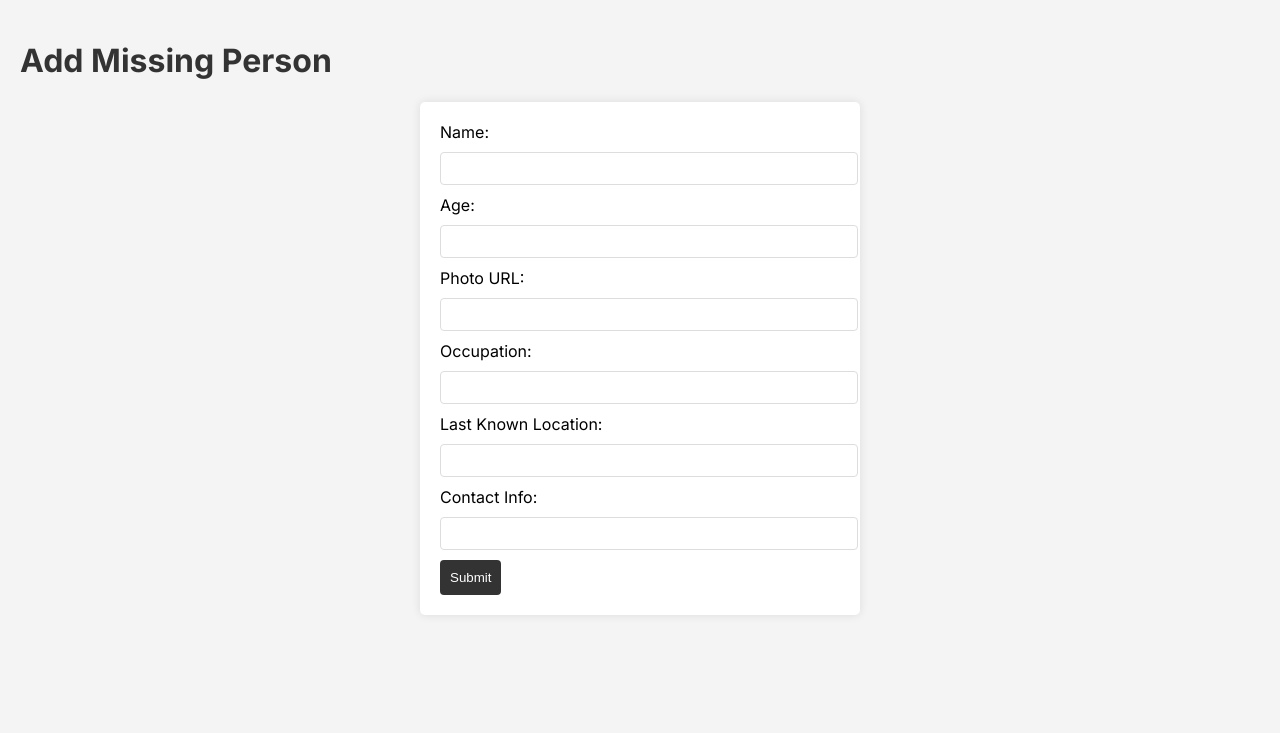
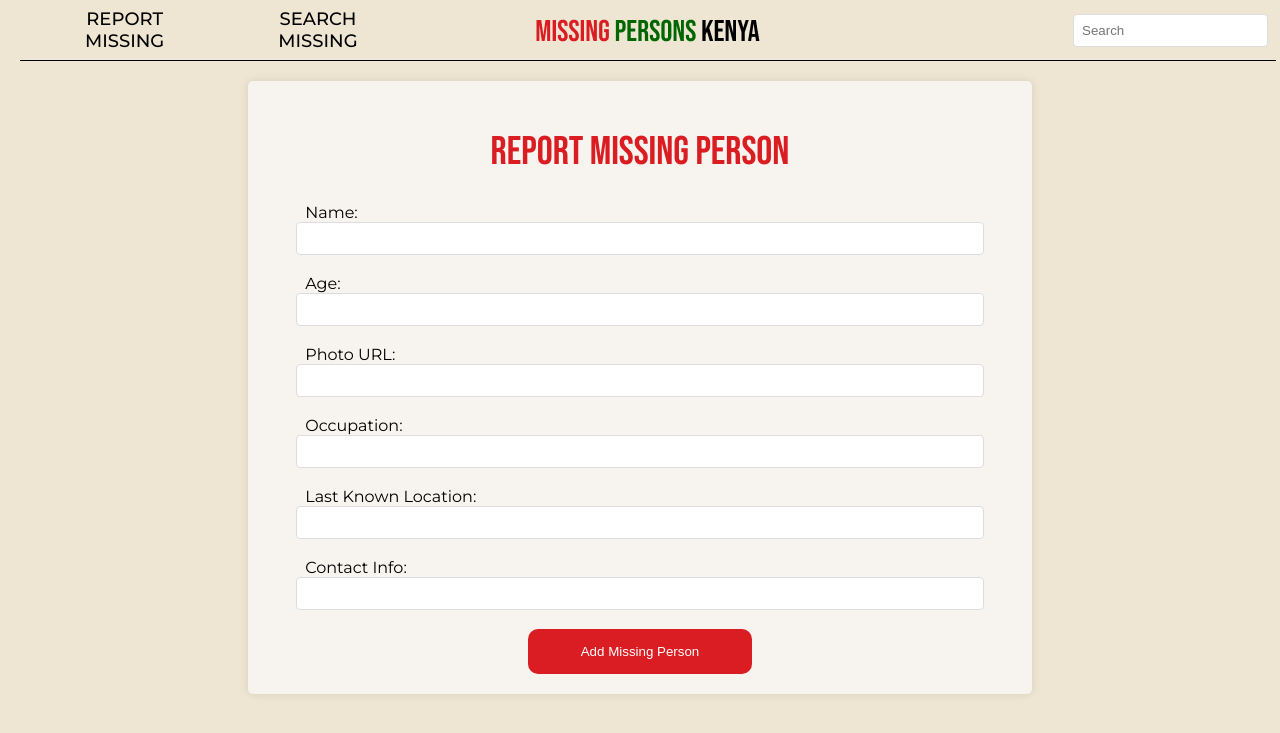
Before and after one commit to mutheujoy/MISSING-PERSONS-DATABASE-2024-KENYA-FINANCE-BILL-PROTESTS-, a Flask app: page /add in a window 1280 px wide. Shown: the top 733 px of the page. Run offline with Flask 3, Linux system fonts and the light colour scheme.

Commit message:
Added CSS styling, nav and a logo

```diff
--- a/app/Templates/templates/add_person.html
+++ b/app/Templates/templates/add_person.html
@@ -3,11 +3,26 @@
 <head>
     <meta charset="UTF-8">
     <title>Add Missing Person</title>
-    <link rel="stylesheet" href="{{ url_for('static', filename='style.css') }}">
+    <link rel="stylesheet" href="{{ url_for('static', filename='style.css') }}" />
 </head>
-<body>
-    <h1>Add Missing Person</h1>
+<body class="add_person">
+    <header>
+        <nav>
+          <div class="topnav">
+          <div class="flex-nav">
+            <a href="{{ url_for('add_person') }}">REPORT MISSING</a>
+            <a class="active" href="{{ url_for('index') }}">SEARCH MISSING</a>
+            </div>
+            <div id="logo" class="flex-nav"><img src="missinglogo.png" alt="Home"/></div>
+            <div class="flex-nav">
+            <input id="srchbar"  type="search" placeholder="Search">
+            </div>
+         </div>
+        </nav>
+    </header>
         <form method="POST">
+        <h1 style="text-align: center; color: #DA1D22;">REPORT MISSING PERSON</h1>
+
             <label for="name">Name:</label>
             <input type="text" id="name" name="name" required>
             <br>
@@ -26,7 +41,7 @@
             <label for="contact_info">Contact Info:</label>
             <input type="text" id="contact_info" name="contact_info" required>
             <br>
-        <button type="submit">Submit</button>
+            <button type="submit">Add Missing Person</button>
         </form>
     </body>
     </html>
--- a/app/static/style.css
+++ b/app/static/style.css
@@ -1,45 +1,60 @@
-@import url("https://fonts.googleapis.com/css2?family=Inter:wght@400;500;600;700&display=swap");
+@import url('https://fonts.googleapis.com/css2?family=Bebas+Neue&display=swap');
+@import url('https://fonts.googleapis.com/css2?family=Bebas+Neue&family=Montserrat:ital,wght@0,100..900;1,100..900&display=swap');
 
 body {
-  font-family: "Inter", sans-serif;
   margin: 0;
-  padding: 20px;
-  background-color: #f4f4f4;
+  padding: 0px 20px 0px 20px;
+  background-color: #EEE5D2;
+  font-family: "Montserrat", sans-serif;
 }
 
 h1 {
-  color: #333;
+  font-size: 40px;
+  font-family: Bebas Neue;
+  font-weight: 400;
 }
 
 form {
-  background: #fff;
+  background: #F7F3EE;
   padding: 20px;
   border-radius: 5px;
   box-shadow: 0 0 10px rgba(0, 0, 0, 0.1);
-  max-width: 400px;
-  margin: 0 auto;
+  max-width: 60%;
+  margin: 20px auto;
+  display: grid;
 }
+
+#srchbar {
+  width: auto;
+  margin-left: auto;
+  margin-right: 0;
+ }
 
 label {
   display: block;
   margin-bottom: 10px;
+  margin: auto;
+  width: 90%;
 }
 
 input {
-  width: 100%;
+  width: 90%;
   padding: 8px;
   margin-bottom: 10px;
   border: 1px solid #ddd;
   border-radius: 4px;
+  margin: auto;
 }
 
 button {
-  background: #333;
+  background:#DA1D22;
   color: #fff;
-  padding: 10px;
+  padding: 15px;
   border: none;
-  border-radius: 4px;
+  border-radius: 10px;
   cursor: pointer;
+  width: 30%;
+  margin: auto;
 }
 
 button:hover {
@@ -58,3 +73,58 @@ li {
   border-radius: 5px;
   box-shadow: 0 0 10px rgba(0, 0, 0, 0.1);
 }
+
+nav a {
+  text-align: center;
+  color: black;
+  font-family: "Montserrat", sans-serif;
+  font-size: 18px;
+  font-weight: 500;
+  text-transform: uppercase;
+  word-wrap: break-word;
+  text-decoration: none;
+  padding: 0px 20px 0px 20px ;
+}
+
+nav {
+  width: 100%;
+  height: 100%;
+  padding: 8px;
+  background: #EEE5D2;
+  border-bottom: 1px black solid;
+  justify-content: center;
+  align-items: center;
+  gap: 10px;
+  display: inline-flex
+}
+
+header{
+width: 100%;
+height: 100%;
+position: relative;
+}
+
+.topnav {
+  justify-content: center;
+  align-items: center;
+  gap: 40px;
+  display: flex;
+  width: 100%;
+}
+
+.flex-nav{
+  display: flex;
+  flex: 1;
+}
+
+.topnav {
+  justify-content: center;
+  align-items: center;
+  gap: 40px;
+  display: flex;
+  width: 100%;
+}
+
+nav img {
+  margin: 0 auto;
+}
```
Also changed, not shown: app/Templates/templates/index.html (+14 -2 lines), app/assets/missinglogo.png (added). Lines whose indentation alone changed are shown as unchanged.
